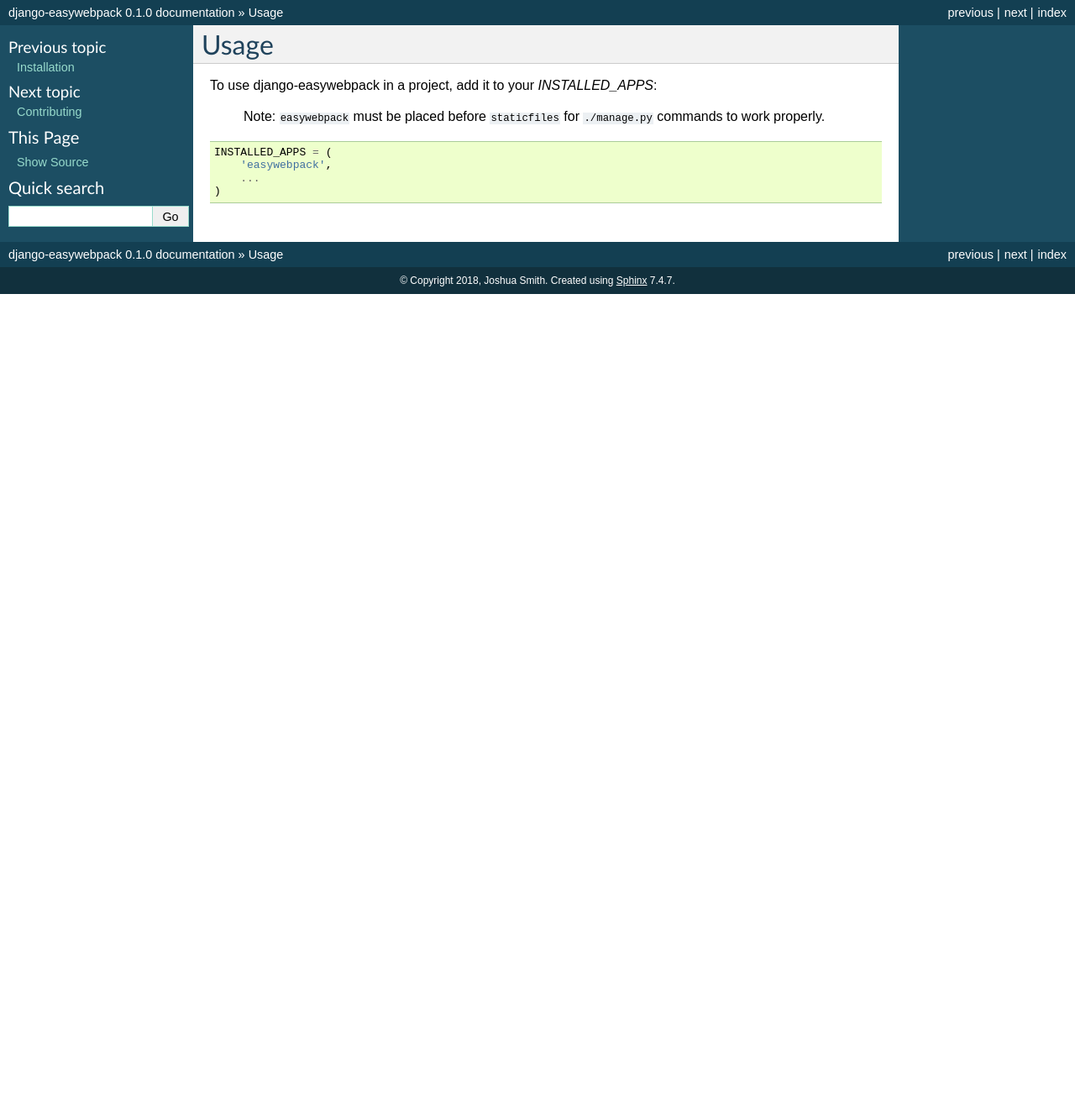
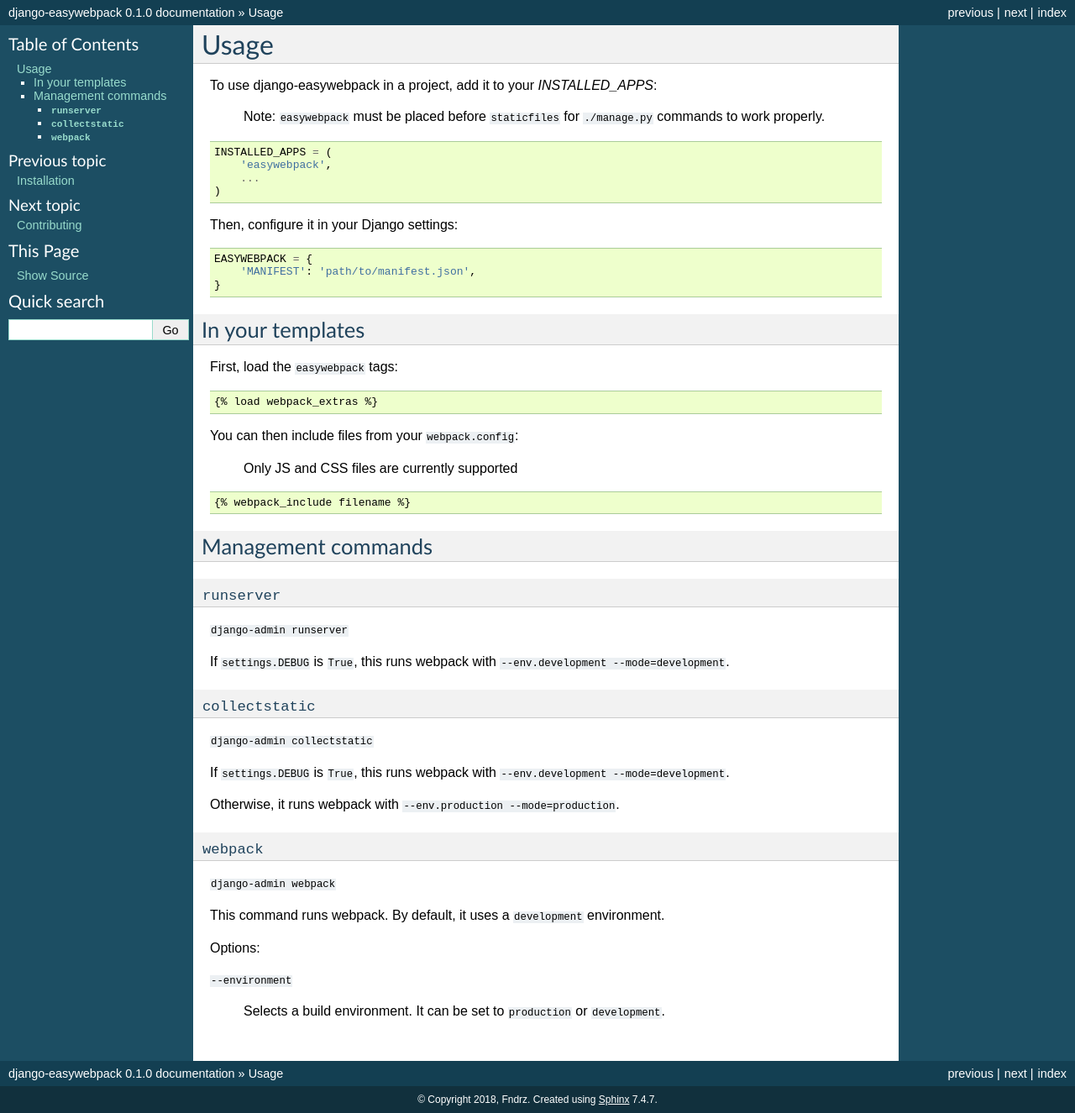
Before and after one commit to flexy/django-easywebpack, a Sphinx documentation site: the page built from docs/usage.rst, in a window 1280 px wide. Shown: the whole page at 84% size. Built offline with Sphinx 7.4.7, drawn with Linux system fonts in a browser that asks for light colours; before the commit the page ends 900 px from its top, so only the background shows below that.

Commit message:
Refine docs

```diff
--- a/CONTRIBUTING.rst
+++ b/CONTRIBUTING.rst
@@ -13,7 +13,7 @@ Types of Contributions
 Report Bugs
 ~~~~~~~~~~~
 
-Report bugs at https://github.com/joshua-s/django-easywebpack/issues.
+Report bugs at https://github.com/fndrz/django-easywebpack/issues.
 
 If you are reporting a bug, please include:
 
@@ -43,7 +43,7 @@ articles, and such.
 Submit Feedback
 ~~~~~~~~~~~~~~~
 
-The best way to send feedback is to file an issue at https://github.com/joshua-s/django-easywebpack/issues.
+The best way to send feedback is to file an issue at https://github.com/fndrz/django-easywebpack/issues.
 
 If you are proposing a feature:
 
@@ -101,7 +101,7 @@ Before you submit a pull request, check that it meets these guidelines:
    your new functionality into a function with a docstring, and add the
    feature to the list in README.rst.
 3. The pull request should work for Python 2.6, 2.7, and 3.3, and for PyPy. Check
-   https://travis-ci.org/joshua-s/django-easywebpack/pull_requests
+   https://travis-ci.org/fndrz/django-easywebpack/pull_requests
    and make sure that the tests pass for all supported Python versions.
 
 Tips
--- a/docs/conf.py
+++ b/docs/conf.py
@@ -47,7 +47,7 @@ master_doc = 'index'
 
 # General information about the project.
 project = u'django-easywebpack'
-copyright = u'2018, Joshua Smith'
+copyright = u'2018, Fndrz'
 
 # The version info for the project you're documenting, acts as replacement for
 # |version| and |release|, also used in various other places throughout the
@@ -193,7 +193,7 @@ latex_elements = {
 # (source start file, target name, title, author, documentclass [howto/manual]).
 latex_documents = [
   ('index', 'django-easywebpack.tex', u'django-easywebpack Documentation',
-   u'Joshua Smith', 'manual'),
+   u'Fndrz', 'manual'),
 ]
 
 # The name of an image file (relative to this directory) to place at the top of
@@ -223,7 +223,7 @@ latex_documents = [
 # (source start file, name, description, authors, manual section).
 man_pages = [
     ('index', 'django-easywebpack', u'django-easywebpack Documentation',
-     [u'Joshua Smith'], 1)
+     [u'Fndrz'], 1)
 ]
 
 # If true, show URL addresses after external links.
@@ -237,7 +237,7 @@ man_pages = [
 #  dir menu entry, description, category)
 texinfo_documents = [
   ('index', 'django-easywebpack', u'django-easywebpack Documentation',
-   u'Joshua Smith', 'django-easywebpack', 'One line description of project.',
+   u'Fndrz', 'django-easywebpack', 'One line description of project.',
    'Miscellaneous'),
 ]
 
--- a/docs/usage.rst
+++ b/docs/usage.rst
@@ -13,3 +13,65 @@ To use django-easywebpack in a project, add it to your `INSTALLED_APPS`:
         'easywebpack',
         ...
     )
+
+Then, configure it in your Django settings:
+
+.. code-block:: python
+
+    EASYWEBPACK = {
+        'MANIFEST': 'path/to/manifest.json',
+    }
+
+In your templates
+-----------------
+
+First, load the :code:`easywebpack` tags:
+
+.. code-block:: html
+
+    {% load webpack_extras %}
+
+You can then include files from your :code:`webpack.config`:
+
+    Only JS and CSS files are currently supported
+
+.. code-block:: html
+
+    {% webpack_include filename %}
+
+
+Management commands
+-------------------
+
+``runserver``
+~~~~~~~~~~~~~
+
+:code:`django-admin runserver`
+
+If :code:`settings.DEBUG` is :code:`True`, this runs webpack with
+:code:`--env.development --mode=development`.
+
+``collectstatic``
+~~~~~~~~~~~~~~~~~
+
+:code:`django-admin collectstatic`
+
+If :code:`settings.DEBUG` is :code:`True`, this runs webpack with
+:code:`--env.development --mode=development`.
+
+Otherwise, it runs webpack with :code:`--env.production --mode=production`.
+
+``webpack``
+~~~~~~~~~~~
+
+:code:`django-admin webpack`
+
+This command runs webpack. By default, it uses a :code:`development`
+environment.
+
+Options:
+
+:code:`--environment`
+
+  Selects a build environment. It can be set to ``production`` or
+  ``development``.
```
Also changed, not shown: README.rst (+5 -13 lines), .travis.yml, 3 other files.
